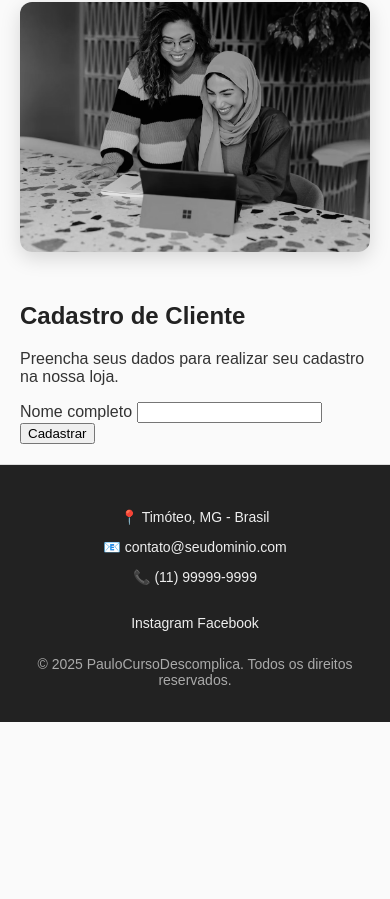
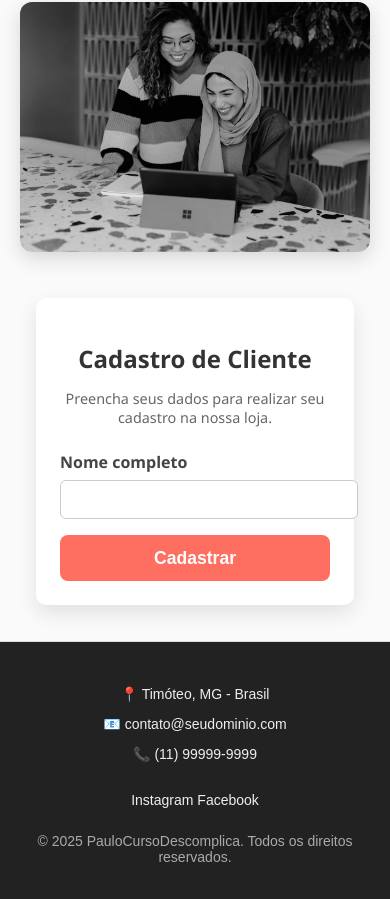
Before and after one commit to PauloArmondeDEV/Site-Moda-Estilo-Grid, a plain HTML site: page index.html in a window 390 px wide. Shown: the part 2466-3365 px from the top of the page. Before the commit the page ends 3188 px from the top, so only its background shows below. Drawn offline with nearby package versions, Linux system fonts and the light colour scheme.

Commit message:
Update style.css

```diff
--- a/style.css
+++ b/style.css
@@ -448,3 +448,113 @@ footer {
   font-size: 14px;
   color: #aaa;
 }
+/* Container do formulário */
+.form-cadastro {
+  max-width: 500px;
+  margin: 2rem auto;
+  padding: 2rem;
+  background: #fff;
+  border-radius: 10px;
+  box-shadow: 0 8px 20px rgba(0,0,0,0.1);
+  font-family: 'Segoe UI', Tahoma, Geneva, Verdana, sans-serif;
+}
+
+/* Título e descrição */
+.form-cadastro h2 {
+  text-align: center;
+  margin-bottom: 0.5rem;
+  color: #333;
+}
+
+.form-cadastro p {
+  text-align: center;
+  margin-bottom: 1.5rem;
+  color: #666;
+  font-size: 0.9rem;
+}
+
+/* Labels */
+.form-cadastro label {
+  display: block;
+  margin-bottom: 0.4rem;
+  font-weight: 600;
+  color: #444;
+}
+
+/* Inputs e selects */
+.form-cadastro input[type="text"],
+.form-cadastro input[type="email"],
+.form-cadastro input[type="tel"],
+.form-cadastro input[type="number"],
+.form-cadastro input[type="date"],
+.form-cadastro select {
+  width: 100%;
+  padding: 0.6rem 0.8rem;
+  margin-bottom: 1rem;
+  border: 1.5px solid #ccc;
+  border-radius: 6px;
+  font-size: 1rem;
+  transition: border-color 0.3s ease;
+}
+
+.form-cadastro input:focus,
+.form-cadastro select:focus {
+  border-color: #ff6f61;
+  outline: none;
+  box-shadow: 0 0 6px rgba(255,111,97,0.5);
+}
+
+/* Fieldset e legend */
+.form-cadastro fieldset {
+  border: 1.5px solid #ddd;
+  border-radius: 8px;
+  padding: 1rem;
+  margin-bottom: 1.5rem;
+}
+
+.form-cadastro legend {
+  font-weight: 700;
+  color: #555;
+  padding: 0 0.5rem;
+}
+
+/* Checkbox label */
+.checkbox-label {
+  display: flex;
+  align-items: center;
+  font-weight: 600;
+  margin-bottom: 1.5rem;
+  color: #444;
+}
+
+.checkbox-label input[type="checkbox"] {
+  margin-right: 0.6rem;
+  width: 18px;
+  height: 18px;
+}
+
+/* Botão */
+.form-cadastro button {
+  width: 100%;
+  padding: 0.8rem;
+  background-color: #ff6f61;
+  color: white;
+  border: none;
+  border-radius: 8px;
+  font-weight: 700;
+  font-size: 1.1rem;
+  cursor: pointer;
+  transition: background-color 0.3s ease;
+}
+
+.form-cadastro button:hover {
+  background-color: #e55b50;
+}
+
+/* Responsividade */
+@media (max-width: 600px) {
+  .form-cadastro {
+    margin: 1rem;
+    padding: 1.5rem;
+  }
+}
```
